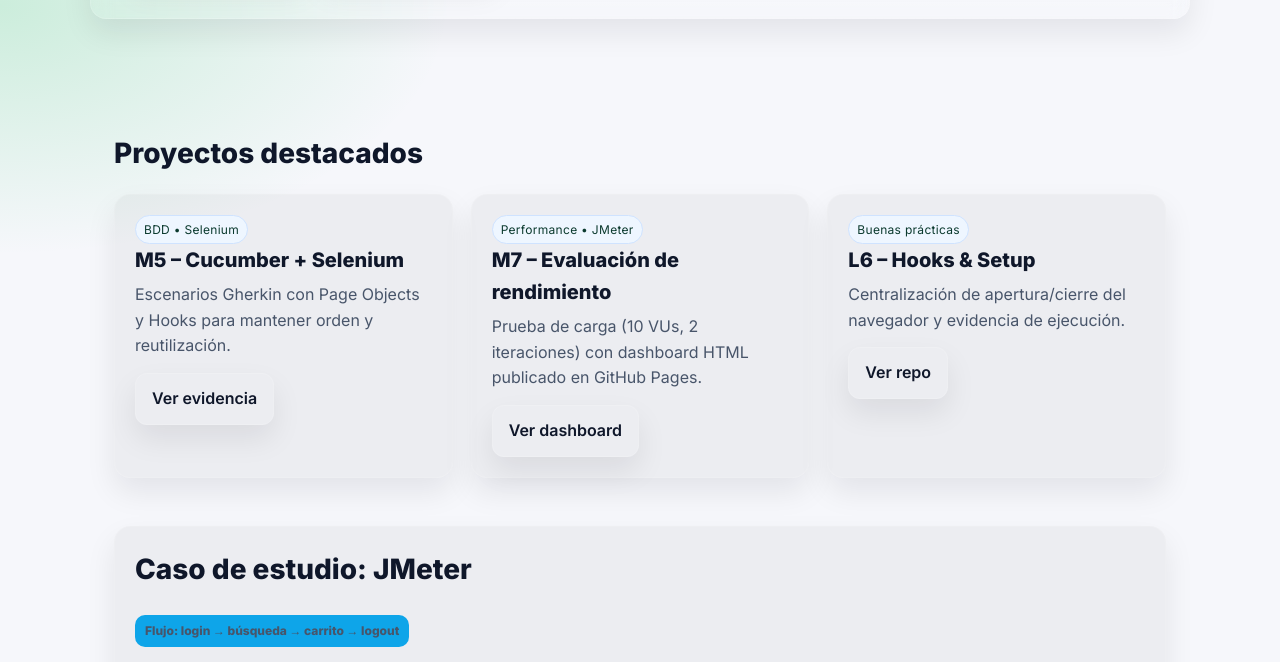
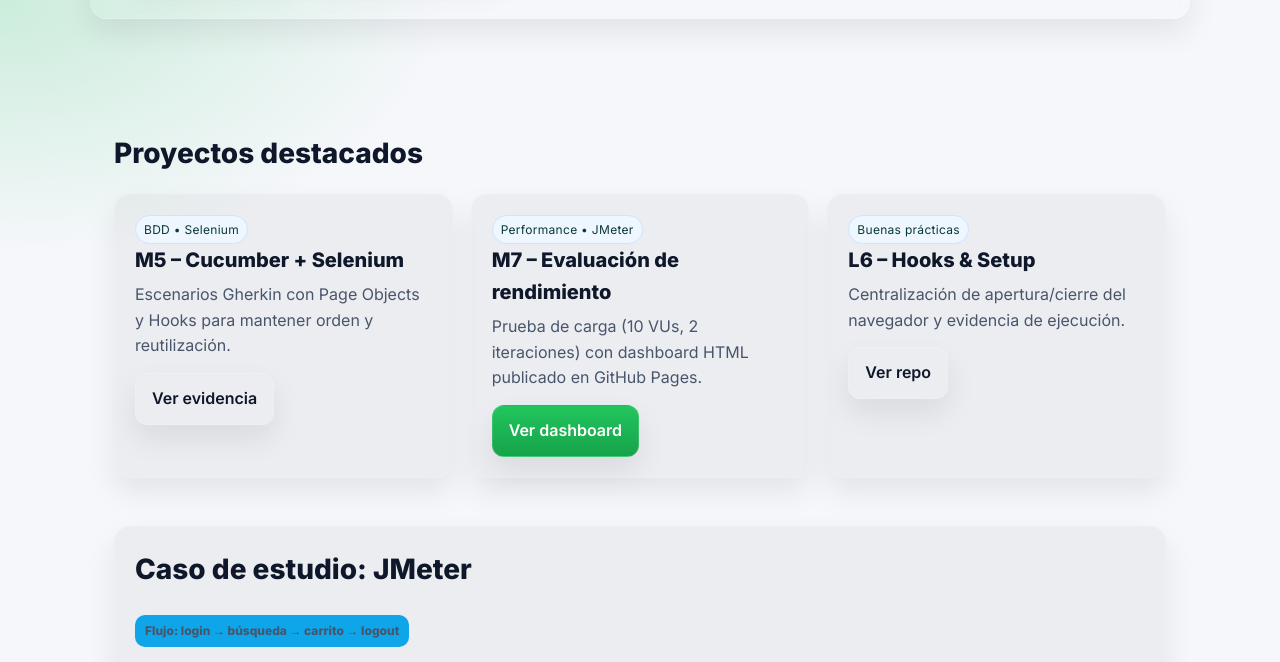
Before and after one commit to PameGutierrez/portafolio-qa-PameGutierrez, a plain HTML site: page index.html in a window 1280 px wide. Shown: the part 370-1032 px from the top of the page. Drawn offline with Linux system fonts and the light colour scheme.

Commit message:
Update index.html

```diff
--- a/index.html
+++ b/index.html
@@ -148,7 +148,10 @@
           <span class="tag">Performance • JMeter</span>
           <h3>M7 – Evaluación de rendimiento</h3>
           <p>Prueba de carga (10 VUs, 2 iteraciones) con dashboard HTML publicado en GitHub Pages.</p>
-          <a class="btn ghost" target="_blank" href="https://pamegutierrez.github.io/M7_Evaluacion_Rendimiento_Pame/jmeter-dashboard/">Ver dashboard</a>
+<a class="btn" target="_blank"
+   href="https://pamegutierrez.github.io/M7_Evaluacion_Rendimiento_Pame/jmeter-dashboard/index.html">
+  Ver dashboard
+</a>
         </article>
         <article class="card">
           <span class="tag">Buenas prácticas</span>
```
